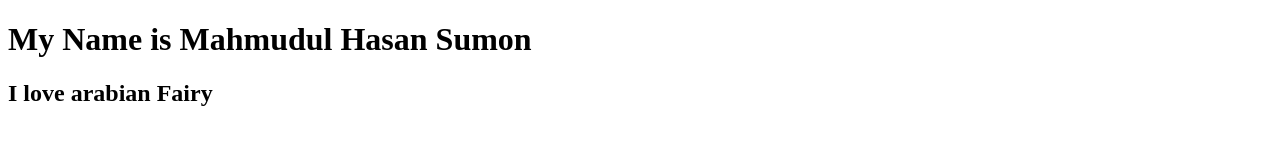
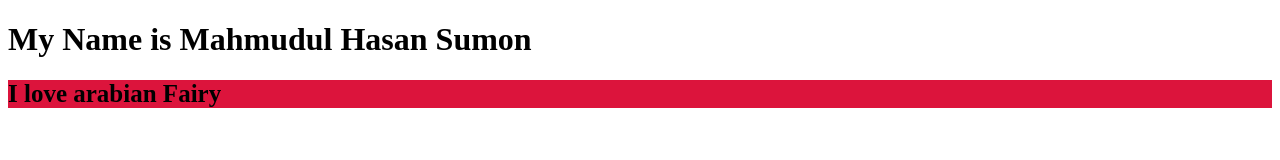
Before and after one commit to mhsumon38/my-first-work, a plain HTML site: page index.html in a window 1280 px wide. Drawn offline with Linux system fonts and the light colour scheme.

Commit message:
style added

```diff
--- a/index.html
+++ b/index.html
@@ -6,6 +6,7 @@
     <meta http-equiv="X-UA-Compatible" content="IE=edge">
     <meta name="viewport" content="width=device-width, initial-scale=1.0">
     <title>My First Work</title>
+    <link rel="stylesheet" href="style.css">
 </head>
 
 <body>
--- /dev/null
+++ b/style.css
@@ -0,0 +1,5 @@
+h2 {
+    background: crimson;
+    color: black;
+    font-size: 25px;
+}
```
